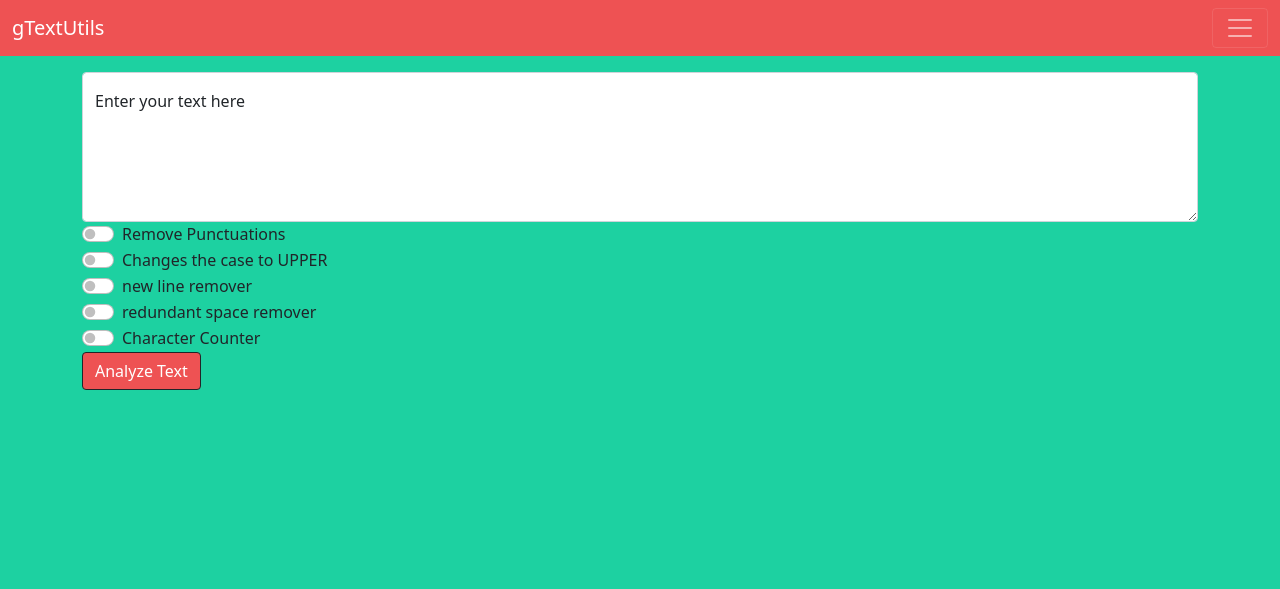
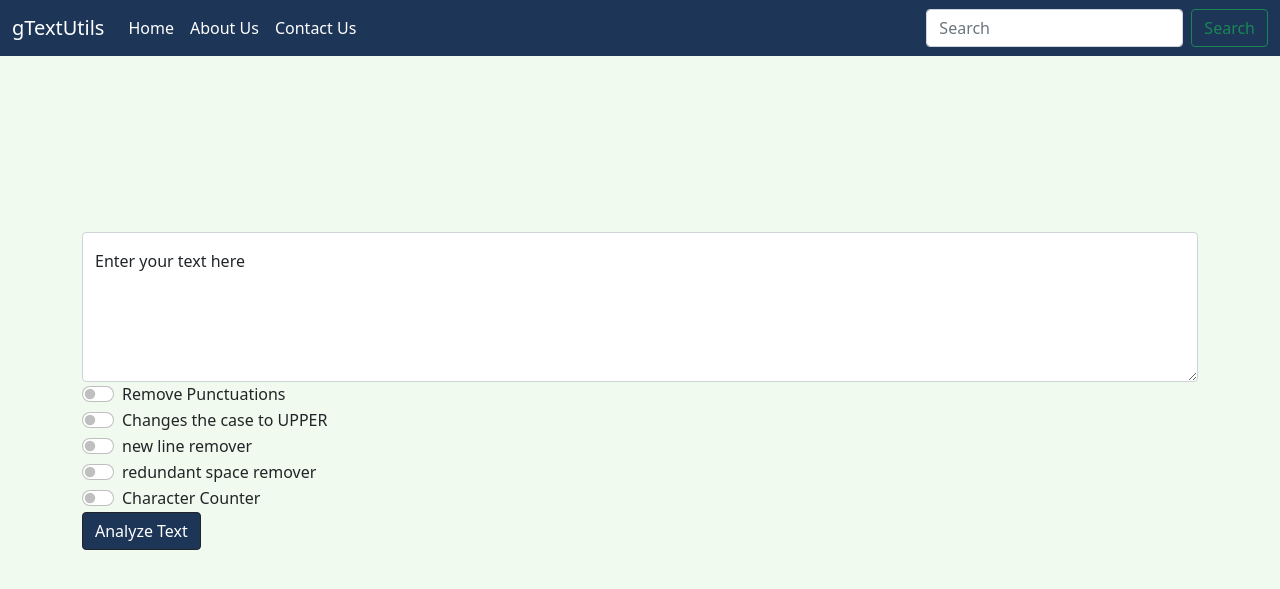
Before and after one commit to Gibran-101/Text-Utils, a Django app: page / in a window 1280 px wide. Shown: the top 589 px of the page. Run offline with Django 4.2, Linux system fonts and the light colour scheme.

Commit message:
Update index.html
I have updated index.html and I've fixed the bug

```diff
--- a/templates/index.html
+++ b/templates/index.html
@@ -13,10 +13,11 @@
   <body>
  <style>
      body{
-         background-color: #1dd1a1;
+         background-color: #f1faee;
      }
  </style>
-        <nav class="navbar navbar-dark" style= "background-color: #ee5253" color:"#000">
+
+          <nav class="navbar navbar-expand-lg navbar-dark" style= "background-color: #1d3557" color:"#ffffff">
             <div class="container-fluid">
               <a class="navbar-brand" href="/">gTextUtils</a>
               <button class="navbar-toggler" type="button" data-bs-toggle="collapse" data-bs-target="#navbarSupportedContent" aria-controls="navbarSupportedContent" aria-expanded="false" aria-label="Toggle navigation">
@@ -28,23 +29,25 @@
                     <a class="nav-link active" aria-current="page" href="/">Home</a>
                   </li>
                   <li class="nav-item">
-                    <a class="nav-link active" aria-current="page" href="#">About Us</a>
+                    <a class="nav-link active" href="/">About Us</a>
                   </li>
                   <li class="nav-item">
-                    <a class="nav-link active" aria-current="page" href="#">Contact Us</a>
+                    <a class="nav-link active" href="/">Contact Us</a>
                   </li>
                 </ul>
-
+                <form class="d-flex">
                   <input class="form-control me-2" type="search" placeholder="Search" aria-label="Search">
                   <button class="btn btn-outline-success" type="submit">Search</button>
-
+                </form>
               </div>
             </div>
           </nav>
 
-   <div class="container my-3">
 
-    <form action='/analyze' method='get'>
+   <div class="container my-3" style = "padding-top: 20vh">
+
+    <form action='/analyze' method='post'>
+      {% csrf_token %}
 
     <div class="form-floating">
       <textarea class="form-control" name="text" placeholder="Leave a comment here" id="floatingTextarea2" style="height: 150px"></textarea>
@@ -76,7 +79,7 @@
       <label class="form-check-label" for="flexSwitchCheckDefault5">Character Counter</label>
     </div>
 
-    <button type="submit" class="btn btn-dark" style= "background-color: #ee5253" "color: #c8d6e5">Analyze Text</button>
+    <button type="submit" class="btn btn-dark" style= "background-color: #1d3557" "color: #c8d6e5">Analyze Text</button>
 
     </form>
    </div>
```
